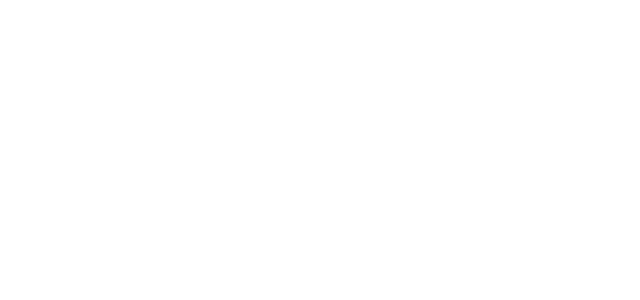
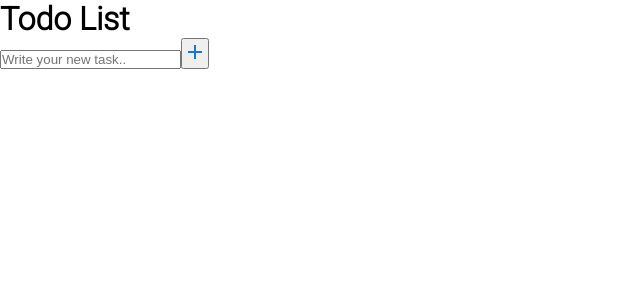
Before and after one commit to kmilosia/CRUD-Todo-App-React, a React (Create React App) app: page / in a window 1280 px wide. Shown: the top 300 px of the page, without its empty margins (0-640 px from the left). Built offline with nearby package versions, Linux system fonts and the light colour scheme.

Commit message:
redux update

```diff
--- a/src/App.js
+++ b/src/App.js
@@ -1,8 +1,25 @@
+import TaskItem from "./components/TaskItem";
+import './styles/index.css';
+import { useState } from "react";
+import { useSelector, useDispatch } from "react-redux";
+import { addTask, deleteTask, updateTaskName } from "./features/Tasks";
+import AddIcon from '@mui/icons-material/Add';
 
 function App() {
+  const dispatch = useDispatch();
+  const taskList = useSelector((state) => state.tasks.value);
+  const [text, setText] = useState("");
+  const [newText, setNewText] = useState("");
+
   return (
-    <div className="App">
-
+    <div className="app">
+      <div className="heading">
+        <h1>Todo List</h1>
+        <div className="input-container">
+          <input type="text" placeholder="Write your new task.." />
+          <button><AddIcon color="primary"/></button>
+        </div>
+      </div>
     </div>
   );
 }
--- /dev/null
+++ b/src/components/TaskItem.jsx
@@ -0,0 +1,20 @@
+import React from 'react';
+import '../styles/taskItem.css';
+import DeleteIcon from '@mui/icons-material/Delete';
+import EditIcon from '@mui/icons-material/Edit';
+
+function TaskItem() {
+  return (
+    <div className='task-container'>
+      <div className="row">
+        <h2>Task text</h2>
+        <div className="buttons">
+            <button><DeleteIcon color='primary'/></button>
+            <button><EditIcon color='primary'/></button>
+        </div>
+      </div>
+    </div>
+  )
+}
+
+export default TaskItem;
--- /dev/null
+++ b/src/features/Tasks.jsx
@@ -0,0 +1,20 @@
+import React from "react";
+import { createSlice } from "@reduxjs/toolkit";
+
+export const taskSlice = createSlice({
+    name: "tasks",
+    initialState: {
+        addTask: (state, action) => {
+
+        },
+        deleteTask: (state, action) => {
+
+        },
+        updateTaskName: (state, action) => {
+
+        },
+    }
+})
+
+export const {addTask, deleteTask, updateTaskName} = taskSlice.actions;
+export default taskSlice.reducer;
--- a/src/index.js
+++ b/src/index.js
@@ -2,10 +2,21 @@
 import ReactDOM from 'react-dom/client';
 import './styles/index.css';
 import App from './App';
+import { configureStore } from '@reduxjs/toolkit';
+import {Provider} from 'react-redux';
+import tasksReducer from './features/Tasks';
+
+const store = configureStore({
+  reducer: {
+    tasks: tasksReducer
+  },
+})
 
 const root = ReactDOM.createRoot(document.getElementById('root'));
 root.render(
   <React.StrictMode>
-    <App />
+    <Provider store={store}>
+      <App />
+    </Provider>
   </React.StrictMode>
 );
--- a/src/styles/index.css
+++ b/src/styles/index.css
@@ -1 +1,11 @@
-/*# sourceMappingURL=index.css.map */
+@import '@fontsource/roboto/300.css';
+* {
+  margin: 0;
+  padding: 0;
+  box-sizing: border-box;
+}
+
+body {
+  margin: 0;
+  font-family: "Roboto", sans-serif;
+}/*# sourceMappingURL=index.css.map */
--- a/src/styles/index.scss
+++ b/src/styles/index.scss
@@ -0,0 +1,12 @@
+@import '@fontsource/roboto/300.css';
+
+*{
+    margin: 0;
+    padding: 0;
+    box-sizing: border-box;
+}
+
+body{
+    margin: 0;
+    font-family: 'Roboto', sans-serif;
+}
--- /dev/null
+++ b/src/styles/taskItem.css
@@ -0,0 +1 @@
+/*# sourceMappingURL=taskItem.css.map */
```
Also changed, not shown: src/styles/_variables.scss (deleted), src/styles/taskItem.scss (added), 2 other files (tests, documents, lock files or other folders).
